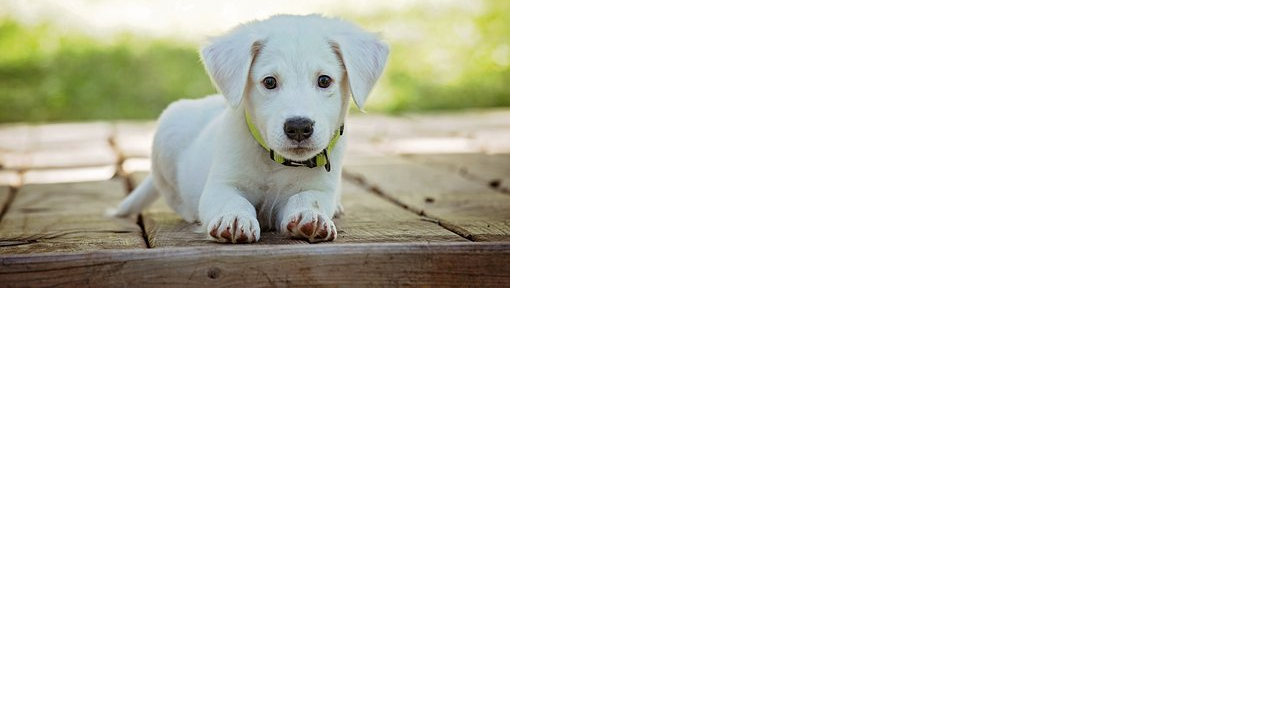
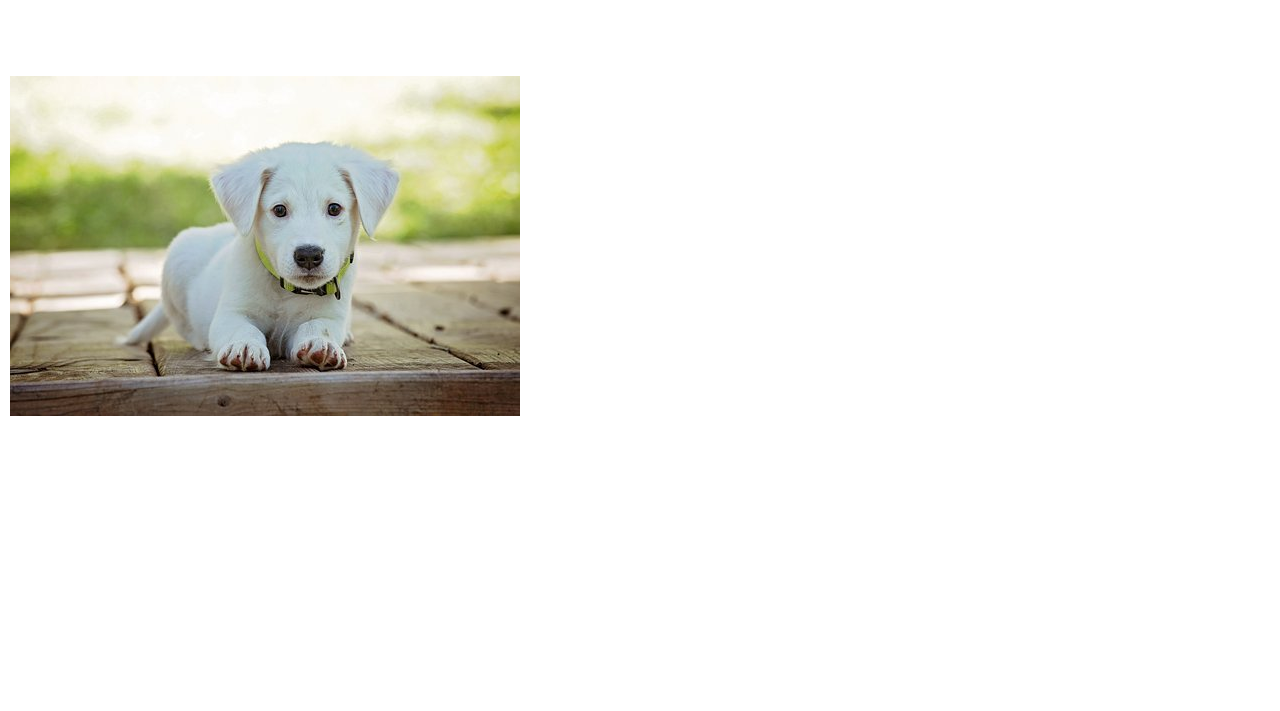
Before and after one commit to Marty97m/Doggy, a plain HTML site: page index.html in a window 1280 px wide. Shown: the part 89-800 px from the top of the page. Drawn offline with Linux system fonts and the light colour scheme.

Commit message:
style the image

```diff
--- a/style.css
+++ b/style.css
@@ -18,5 +18,8 @@ nav ul li a:hover{
     padding: 10px 15px 10px 15px;
         color: white;
         background-color:rgb(218, 29, 29);
-        border-radius: 100px;
+        border-radius: 100px}
+div img{
+    margin-top: 10%;
+    margin-left: 10px;
 }
```
Also changed, not shown: index.html (+0 -1 lines).
